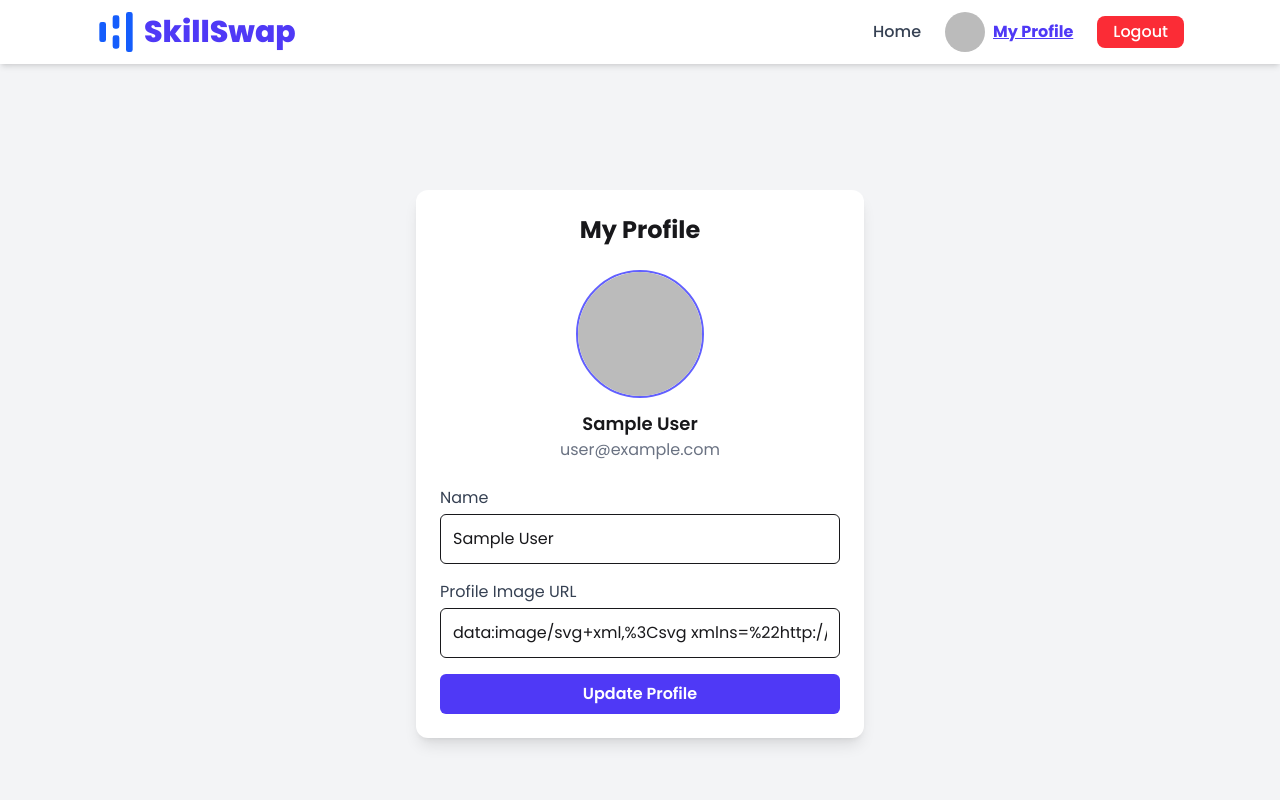
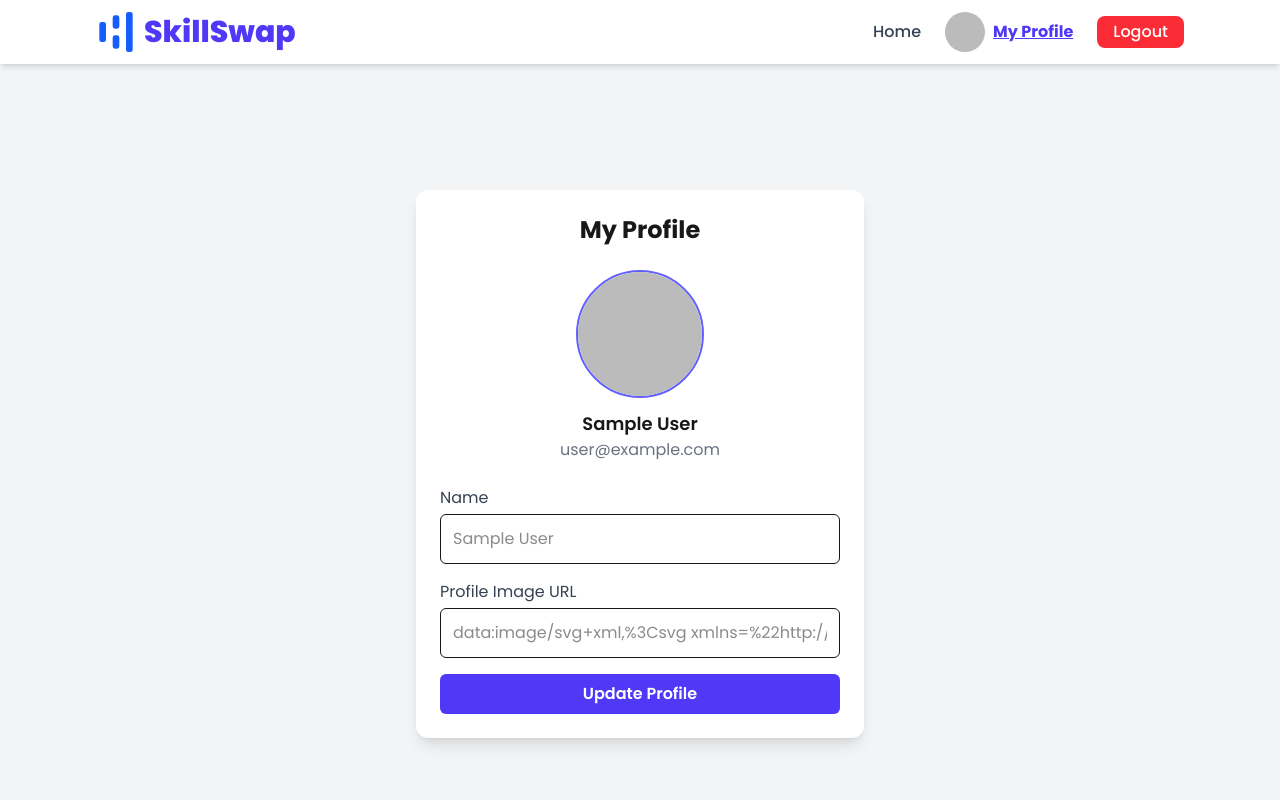
Before and after one commit to mahmudulkarim420/ph-ninth-assignment, a React (Vite) app: page /profile in a window 1280 px wide. Shown: the top 800 px of the page. Built offline with nearby package versions, Linux system fonts and the light colour scheme; no server answers; sample sign-in values are in the browser's storage.

Commit message:
profile-issue-fixed

```diff
--- a/src/Pages/Profile.jsx
+++ b/src/Pages/Profile.jsx
@@ -1,43 +1,47 @@
-
-import { useContext, useState } from "react";
-import { AuthContext } from "../Providers/AuthProviders";
-import toast, { Toaster } from "react-hot-toast";
+import { useContext, useState } from 'react';
+import { AuthContext } from '../Providers/AuthProviders';
+import toast, { Toaster } from 'react-hot-toast';
 
 const Profile = () => {
   const { user, updateUserProfile } = useContext(AuthContext);
-  const [name, setName] = useState(user?.displayName || "");
-  const [photoURL, setPhotoURL] = useState(user?.photoURL || "");
+  const [name, setName] = useState('');
+  const [photoURL, setPhotoURL] = useState('');
   const [loading, setLoading] = useState(false);
 
   const handleUpdateProfile = (e) => {
     e.preventDefault();
     setLoading(true);
 
-    updateUserProfile(name, photoURL)
+    updateUserProfile(name || user.displayName, photoURL || user.photoURL)
       .then(() => {
-        toast.success("Profile updated successfully!");
+        toast.success('Profile updated successfully!');
+
+        setName('');
+        setPhotoURL('');
         setLoading(false);
       })
       .catch((err) => {
-        toast.error("Failed to update profile.");
+        toast.error('Failed to update profile.');
         setLoading(false);
         console.error(err);
       });
   };
 
   return (
-
     <div className="flex justify-center items-center min-h-screen bg-gray-100 p-4">
       <div className="w-full max-w-md bg-white shadow-lg rounded-xl p-6">
         <h2 className="text-2xl font-bold text-center mb-6">My Profile</h2>
         <Toaster position="top-center" />
+
         <div className="flex flex-col items-center mb-6">
           <img
-            src={user?.photoURL || "https://via.placeholder.com/150"}
+            src={user?.photoURL || 'https://via.placeholder.com/150'}
             alt="Profile"
             className="w-32 h-32 rounded-full mb-3 object-cover border-2 border-indigo-500"
           />
-          <p className="text-lg font-semibold">{user?.displayName || "No Name"}</p>
+          <p className="text-lg font-semibold">
+            {user?.displayName || 'No Name'}
+          </p>
           <p className="text-gray-500">{user?.email}</p>
         </div>
 
@@ -48,17 +52,20 @@ const Profile = () => {
               type="text"
               value={name}
               onChange={(e) => setName(e.target.value)}
+              placeholder={user?.displayName || 'Enter name'}
               className="w-full p-3 border rounded-md"
-              required
             />
           </div>
 
           <div>
-            <label className="block text-gray-700 mb-1">Profile Image URL</label>
+            <label className="block text-gray-700 mb-1">
+              Profile Image URL
+            </label>
             <input
               type="text"
               value={photoURL}
               onChange={(e) => setPhotoURL(e.target.value)}
+              placeholder={user?.photoURL || 'Enter photo URL'}
               className="w-full p-3 border rounded-md"
             />
           </div>
@@ -66,11 +73,11 @@ const Profile = () => {
           <button
             type="submit"
             className={`w-full bg-indigo-600 hover:bg-indigo-700 text-white py-2 rounded-md font-semibold ${
-              loading ? "opacity-50 cursor-not-allowed" : ""
+              loading ? 'opacity-50 cursor-not-allowed' : ''
             }`}
             disabled={loading}
           >
-            {loading ? "Updating..." : "Update Profile"}
+            {loading ? 'Updating...' : 'Update Profile'}
           </button>
         </form>
       </div>
```
